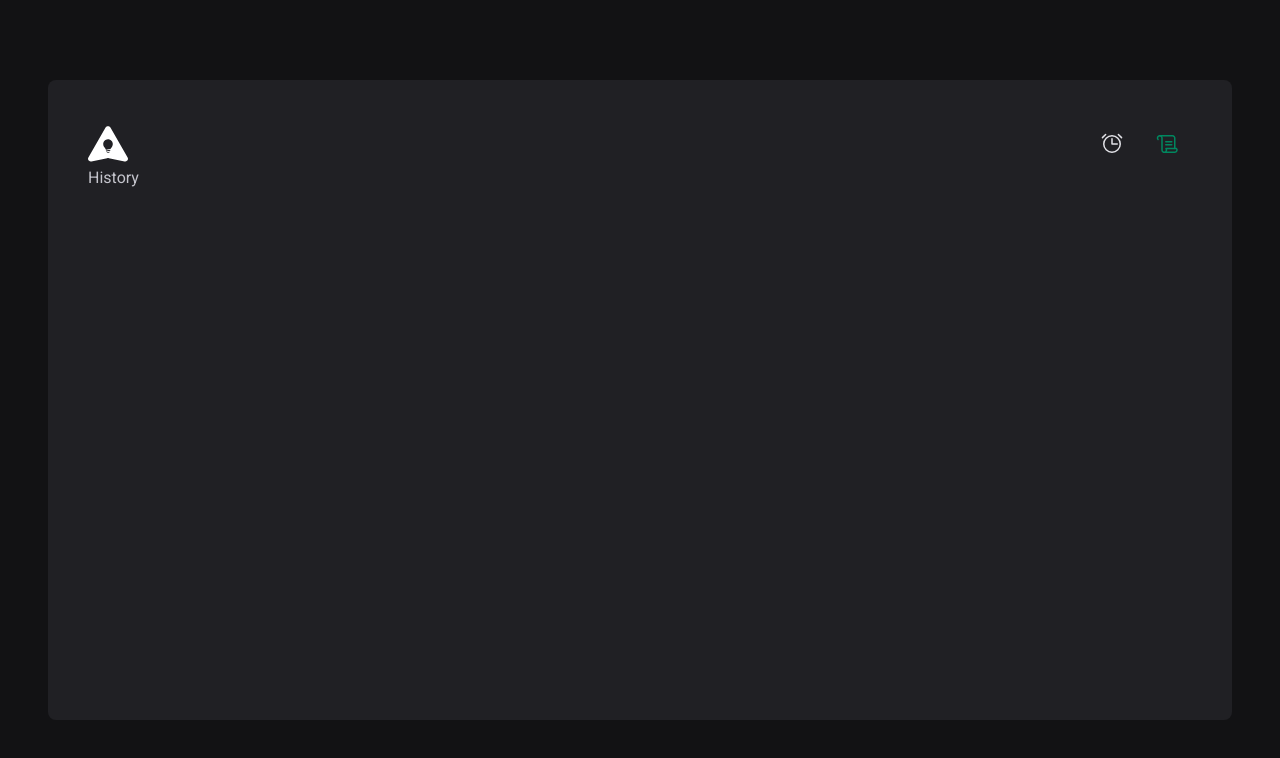
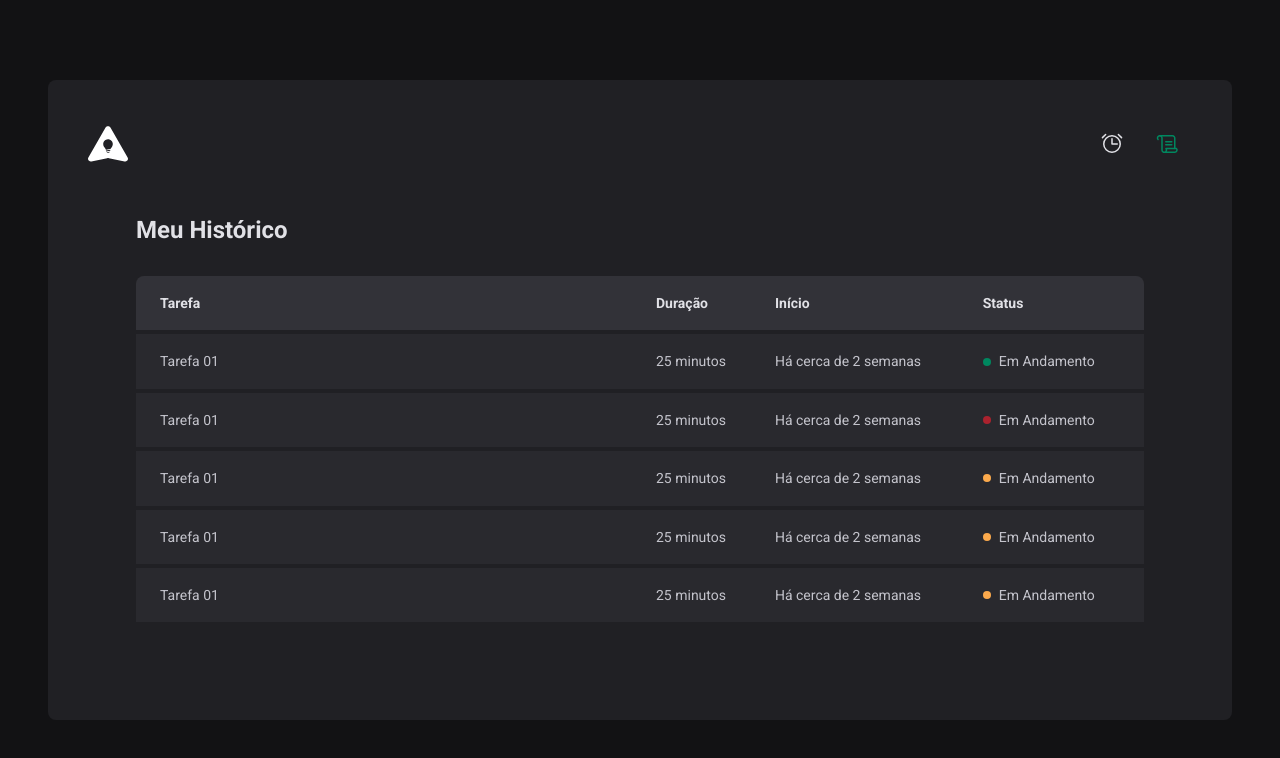
Before and after one commit to alexandrebekor/webapp-alexandrebekor-timer, a React (Vite) app: page /history in a window 1280 px wide. Shown: the top 758 px of the page. Built offline with nearby package versions, Linux system fonts and the light colour scheme.

Commit message:
:rocket: add react hook form

```diff
--- a/package.json
+++ b/package.json
@@ -13,6 +13,7 @@
     "phosphor-react": "^1.4.1",
     "react": "^18.2.0",
     "react-dom": "^18.2.0",
+    "react-hook-form": "^7.43.1",
     "react-router-dom": "^6.6.1",
     "styled-components": "^5.3.6"
   },
--- a/src/pages/History/index.tsx
+++ b/src/pages/History/index.tsx
@@ -1,3 +1,78 @@
+import {
+  HistoryContainer,
+  HistoryListContainer,
+  StatusContainer
+} from './styles'
+
 export const History = () => {
-  return <div>History</div>
+  return (
+    <HistoryContainer>
+      <h2>Meu Histórico</h2>
+
+      <HistoryListContainer>
+        <table>
+          <thead>
+            <tr>
+              <th>Tarefa</th>
+              <th>Duração</th>
+              <th>Início</th>
+              <th>Status</th>
+            </tr>
+          </thead>
+          <tbody>
+            <tr>
+              <td>Tarefa 01</td>
+              <td>25 minutos</td>
+              <td>Há cerca de 2 semanas</td>
+              <td>
+                <StatusContainer statusColor="green">
+                  Em Andamento
+                </StatusContainer>
+              </td>
+            </tr>
+            <tr>
+              <td>Tarefa 01</td>
+              <td>25 minutos</td>
+              <td>Há cerca de 2 semanas</td>
+              <td>
+                <StatusContainer statusColor="red">
+                  Em Andamento
+                </StatusContainer>
+              </td>
+            </tr>
+            <tr>
+              <td>Tarefa 01</td>
+              <td>25 minutos</td>
+              <td>Há cerca de 2 semanas</td>
+              <td>
+                <StatusContainer statusColor="yellow">
+                  Em Andamento
+                </StatusContainer>
+              </td>
+            </tr>
+            <tr>
+              <td>Tarefa 01</td>
+              <td>25 minutos</td>
+              <td>Há cerca de 2 semanas</td>
+              <td>
+                <StatusContainer statusColor="yellow">
+                  Em Andamento
+                </StatusContainer>
+              </td>
+            </tr>
+            <tr>
+              <td>Tarefa 01</td>
+              <td>25 minutos</td>
+              <td>Há cerca de 2 semanas</td>
+              <td>
+                <StatusContainer statusColor="yellow">
+                  Em Andamento
+                </StatusContainer>
+              </td>
+            </tr>
+          </tbody>
+        </table>
+      </HistoryListContainer>
+    </HistoryContainer>
+  )
 }
--- a/src/pages/History/styles.ts
+++ b/src/pages/History/styles.ts
@@ -0,0 +1,87 @@
+import styled from 'styled-components'
+
+export const HistoryContainer = styled.main`
+  flex: 1;
+  padding: 3rem;
+
+  display: flex;
+  flex-direction: column;
+
+  h2 {
+    font-size: 1.5rem;
+    color: ${(props) => props.theme['gray-100']};
+  }
+`
+
+export const HistoryListContainer = styled.div`
+  flex: 1;
+  overflow: auto;
+  margin-top: 2rem;
+
+  table {
+    width: 100%;
+    border-collapse: collapse;
+
+    min-width: 600px;
+
+    th {
+      background-color: ${(props) => props.theme['gray-600']};
+      padding: 1rem;
+      text-align: left;
+      color: ${(props) => props.theme['gray-100']};
+      font-size: 0.875rem;
+      line-height: 1.6;
+
+      &:first-child {
+        border-top-left-radius: 8px;
+        padding-left: 1.5rem;
+      }
+
+      &:last-child {
+        border-top-right-radius: 8px;
+        padding-right: 1.5rem;
+      }
+    }
+
+    td {
+      background-color: ${(props) => props.theme['gray-700']};
+      border-top: 4px solid ${(props) => props.theme['gray-800']};
+      padding: 1rem;
+      font-size: 0.875rem;
+      line-height: 1.6;
+
+      &:first-child {
+        width: 50%;
+        padding-left: 1.5rem;
+      }
+
+      &:last-child {
+        padding-right: 1.5rem;
+      }
+    }
+  }
+`
+
+const STATUS_COLOR = {
+  yellow: 'yellow-500',
+  green: 'green-500',
+  red: 'red-500'
+} as const
+
+type StatusProps = {
+  statusColor: keyof typeof STATUS_COLOR
+}
+
+export const StatusContainer = styled.span<StatusProps>`
+  display: flex;
+  align-items: center;
+  gap: 0.5rem;
+
+  &::before {
+    content: '';
+    width: 0.5rem;
+    height: 0.5rem;
+    border-radius: 9999px;
+    background: ${(props) => props.theme[STATUS_COLOR[props.statusColor]]};
+  }
+`
--- a/src/pages/Home/styles.ts
+++ b/src/pages/Home/styles.ts
@@ -87,7 +87,6 @@ export const SeparatorContainer = styled.div`
 
 export const ButtonCountdownContainer = styled.button`
   width: 100%;
-  padding: 1rem 0px;
   border: 0;
   border-radius: 8px;
 
```
Also changed, not shown: 2 other files (tests, documents, lock files or other folders).
